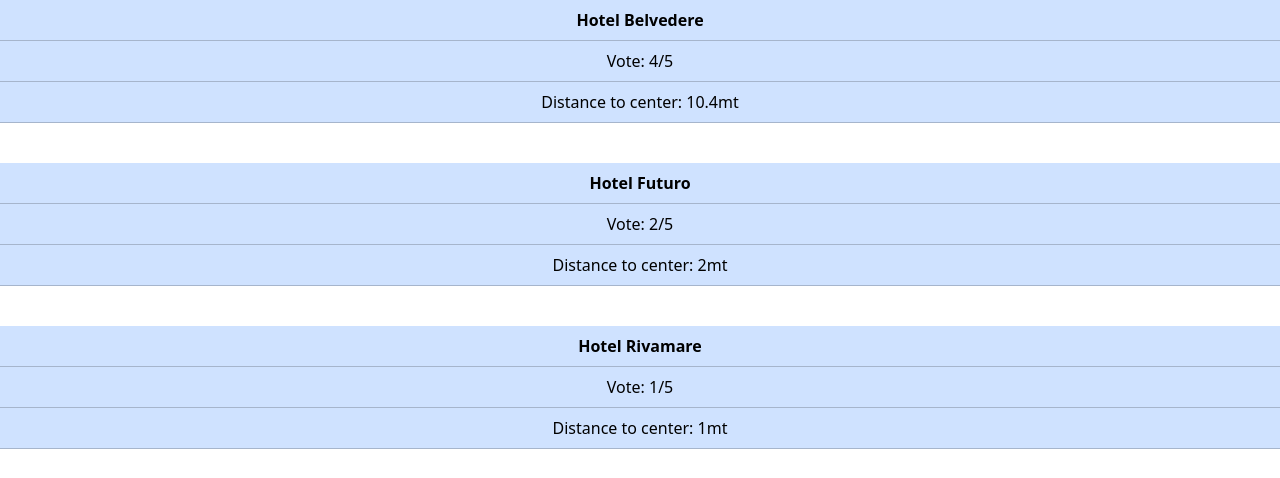
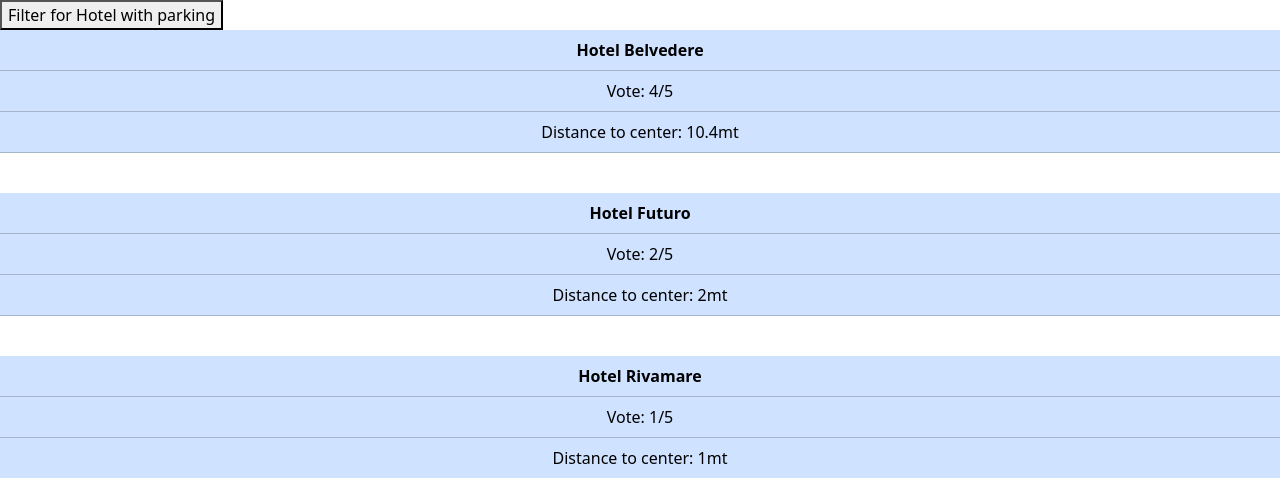
Before and after one commit to SimoneCerri/php-hotel, a PHP site: page /?parking=1 in a window 1280 px wide. Shown: the top 478 px of the page. Run offline with PHP 8.4, Linux system fonts and the light colour scheme; some libraries are stand-ins or nearby versions; some web fonts are replaced.

Commit message:
problem to get only hotels with parking

```diff
--- a/index.php
+++ b/index.php
@@ -38,9 +38,19 @@ $hotels =
             'distance_to_center' => 50
         ],
 
-    ];
+];
 
+//var_dump($_GET["parking"]);
+if (!is_null($_GET["parking"]))
+{
+     //echo array_filter($hotels, $hotel["parking"]);
 
+    foreach ($hotels as $hotel)
+    {
+        /* echo array_filter($hotels, $hotel["parking"]); */
+        /* array_filter($hotel, $hotel["parking"]; */
+    }
+}
 ?>
 
 <!doctype html>
@@ -69,7 +79,10 @@ $hotels =
 </head>
 
 <body class='debug'>
-
+    <form action="" method="get">
+        <button type="submit" name="parking">Filter for Hotel with parking</button>
+        <!-- <input type="checkbox" name="parking" id=""> -->
+    </form>
    <div id='app'>
        <?php
         foreach ($hotels as $hotel)
@@ -96,7 +109,6 @@ $hotels =
                     </tbody>
                 </table>
             </div>"."<br>";
-
         }
        ?>
 
```
